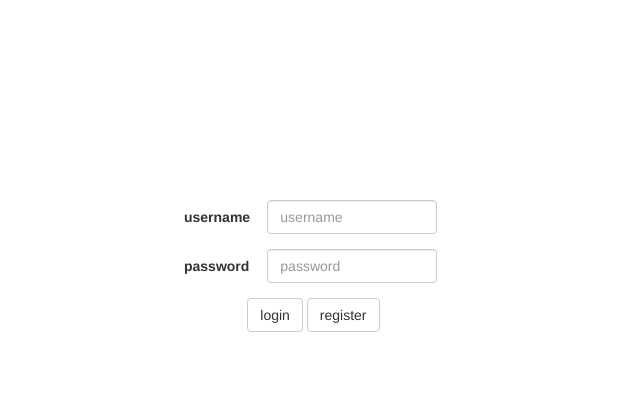
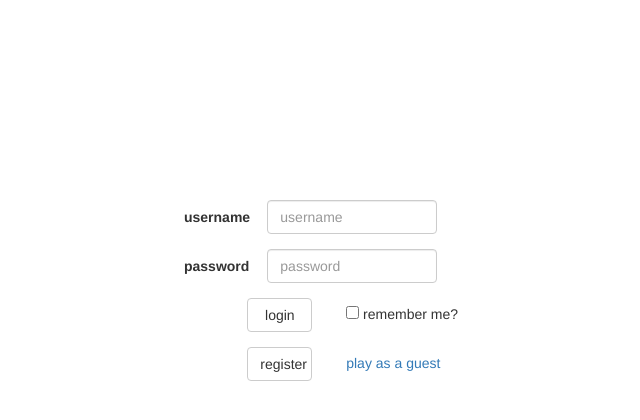
Before and after one commit to yupengli0106/CITS3403-Project, a Python web app: template templates/login.html in a window 1280 px wide. Shown: the top 420 px of the page, without its empty margins (281-921 px from the left). Run offline with Jinja, Linux system fonts and the light colour scheme; the template is opened without the code that fills it, so the values that code supplies are empty; some libraries are stand-ins or nearby versions.

Commit message:
Add tourist mode and record account function, filter user input before and after the space

```diff
--- a/templates/login.html
+++ b/templates/login.html
@@ -13,6 +13,10 @@
 			.form-control{
 				width: 170px;
 				margin-left: 20px;
+			}
+			.btn{
+				width: 65px;
+				margin-right: 30px;
 			}
 
 		</style>
@@ -35,7 +39,17 @@
 	  			<div class="form-group">
 	    			<div class="col-sm-offset-2 col-sm-10">
 	      				<button id="submit" type="submit" class="btn btn-default">login</button>
-	      				<a href="/register"><input type="button" id="register" class="btn btn-default" value="register"></a>
+						<span>
+							<input type="checkbox"  id="remember_me" > remember me?
+						</span>
+	    			</div>
+	    		</div>
+	    		<div class="form-group">
+	    			<div class="col-sm-offset-2 col-sm-10">
+	    				<a href="/register"><input type="button" id="register" class="btn btn-default" value="register"></a>
+						<span>
+							<a href="/game.html">play as a guest</a>
+						</span>
 	    			</div>
 	  			</div>
 			</form>
@@ -46,10 +60,14 @@
 	$(document).ready(function(){
 		$("#submit").click(function(){
 			event.preventDefault();
-			var username = $("#username").val();
-			var password = $("#password").val();
-			if(username.length > 20){
-				alert("The length of the user name cannot over 20 characters");
+			var username = $("#username").val().trim();
+			var password = $("#password").val().trim();
+			if(username.length == 0 ){
+				alert("Please input username");
+				return;
+			}
+			if(password.length == 0 ){
+				alert("Please input password");
 				return;
 			}
 			$.ajax({
@@ -59,11 +77,11 @@
 				data: {'username': username, 'password': password},
 				success: function(data, textStatus, xhr) {
 					if(data.status == 'success'){
-						window.location.href = '/game';
+						window.location.href = '/game.html';
 					}else{
 						alert("The user name does not match the password");
 					}
-				},
+				}
 				error: function(xhr, textStatus, errorThrown) {
 				//called when there is an error
 				}
```
